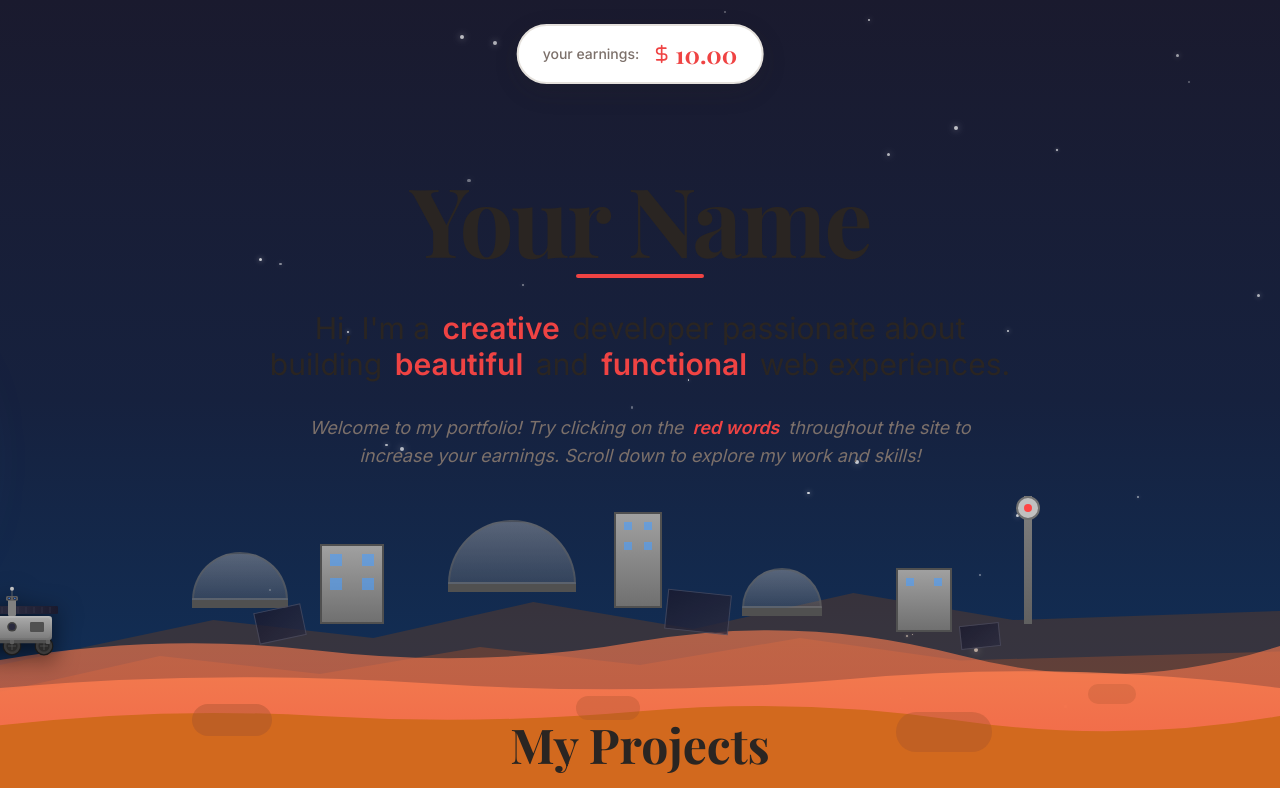
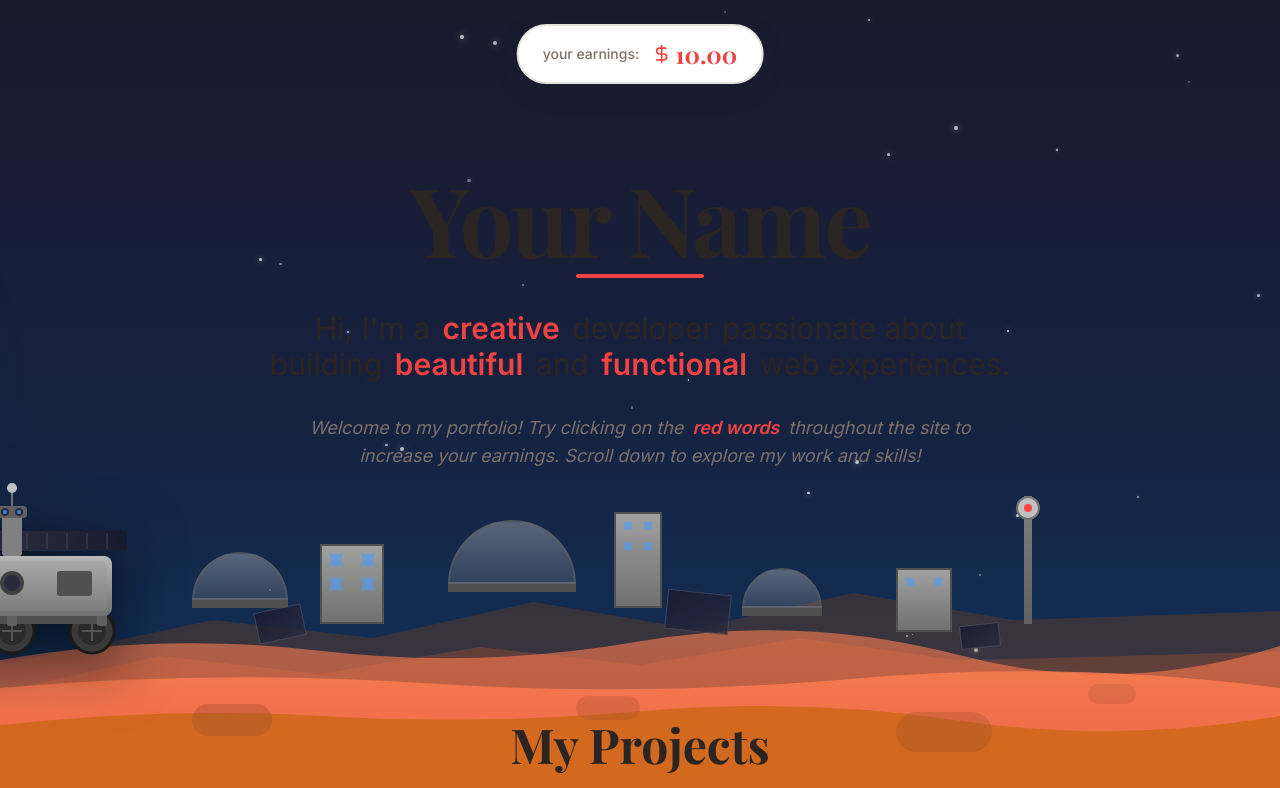
Before and after one commit to aaronrhim/NewPortfolio, a React (Vite) app: page / in a window 1280 px wide. Shown: the top 788 px of the page. Built offline with nearby package versions, Linux system fonts and the light colour scheme; the HTML template or start-up script is replaced by a standard one.

Commit message:
Reverted to commit 3fda006fd5ecef3ec722c9007bdc1cd7dfdb6df7

```diff
--- a/src/components/MarsParallaxBackground.tsx
+++ b/src/components/MarsParallaxBackground.tsx
@@ -22,16 +22,17 @@ export const MarsParallaxBackground = () => {
   const terrainOffset = scrollY * 0.5;
   const colonyOffset = scrollY * 0.45;
 
-  // Earth arcs across screen while moving UP (stays above terrain)
+  // Earth arcs across entire screen (off-screen left to off-screen right)
+  // Starts hidden left (-20%), peaks at center with higher Y, ends hidden right (120%)
   const earthX = -20 + (scrollProgress * 140); // Move from -20% to 120%
-  // Arc: starts at 45vh (low), peaks at 8vh (high) at center, ends at 20vh (higher than start)
-  const earthY = 45 - (scrollProgress * 25) - Math.sin(scrollProgress * Math.PI) * 17;
+  // Arc: starts at 35vh (low), peaks at 10vh (high) at center, ends at 35vh (low)
+  const earthY = 35 - Math.sin(scrollProgress * Math.PI) * 25; // Creates arc motion
   const earthRotation = rotationAngle * 0.3; // Slower rotation for Earth
 
-  // Rover moves across terrain and grows (approaches camera) - NO rotation
-  const roverX = -10 + (scrollProgress * 120); // Move from -10% to 110%
+  // Rover moves straight across terrain (no arc)
+  const roverX = -10 + (scrollProgress * 120); // Move from -10% to 110% (off-screen both sides)
   const roverY = 18; // Fixed height on terrain
-  const roverScale = 0.4 + (scrollProgress * 1.2); // Grows from 0.4 to 1.6x
+  const roverRotation = rotationAngle * 0.2; // Rotate with planet rotation
 
   return (
     <div className="fixed inset-0 -z-10 overflow-hidden pointer-events-none">
@@ -238,13 +239,13 @@ export const MarsParallaxBackground = () => {
         <div className="absolute bottom-[19vh] left-[75%] w-10 h-6 bg-gradient-to-br from-[#1a1a2e] to-[#2a2a3e] border border-[#4a4a5e] opacity-80 transform -rotate-6" />
       </div>
 
-      {/* Mars Rover - moves across terrain and approaches camera (grows) */}
+      {/* Mars Rover - arcing across terrain with rotation */}
       <div
         className="absolute transition-all duration-100 ease-out"
         style={{
           left: `${roverX}%`,
           bottom: `${roverY}vh`,
-          transform: `scale(${roverScale})`,
+          transform: `rotate(${roverRotation}deg)`,
           width: '280px',
           transformOrigin: 'center bottom',
         }}
```
